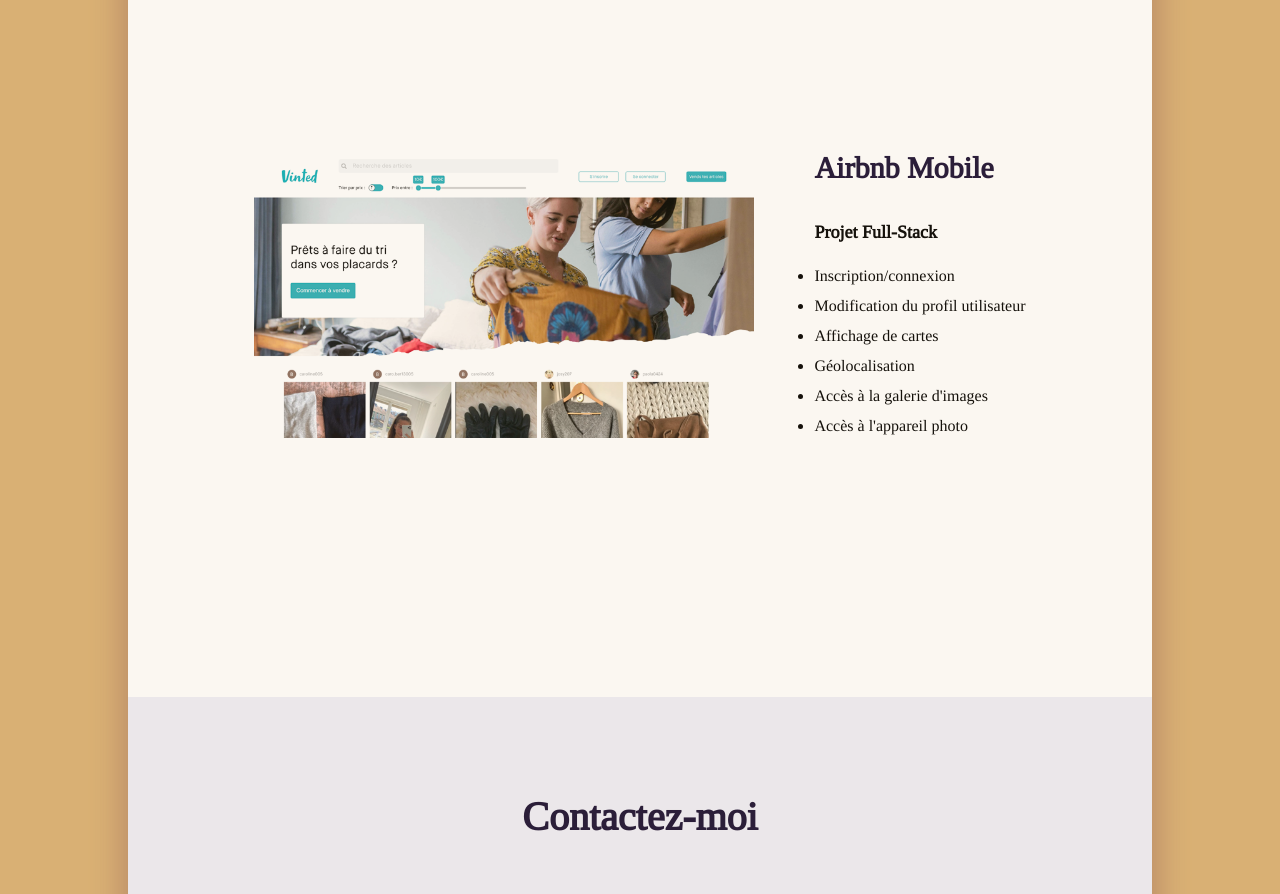
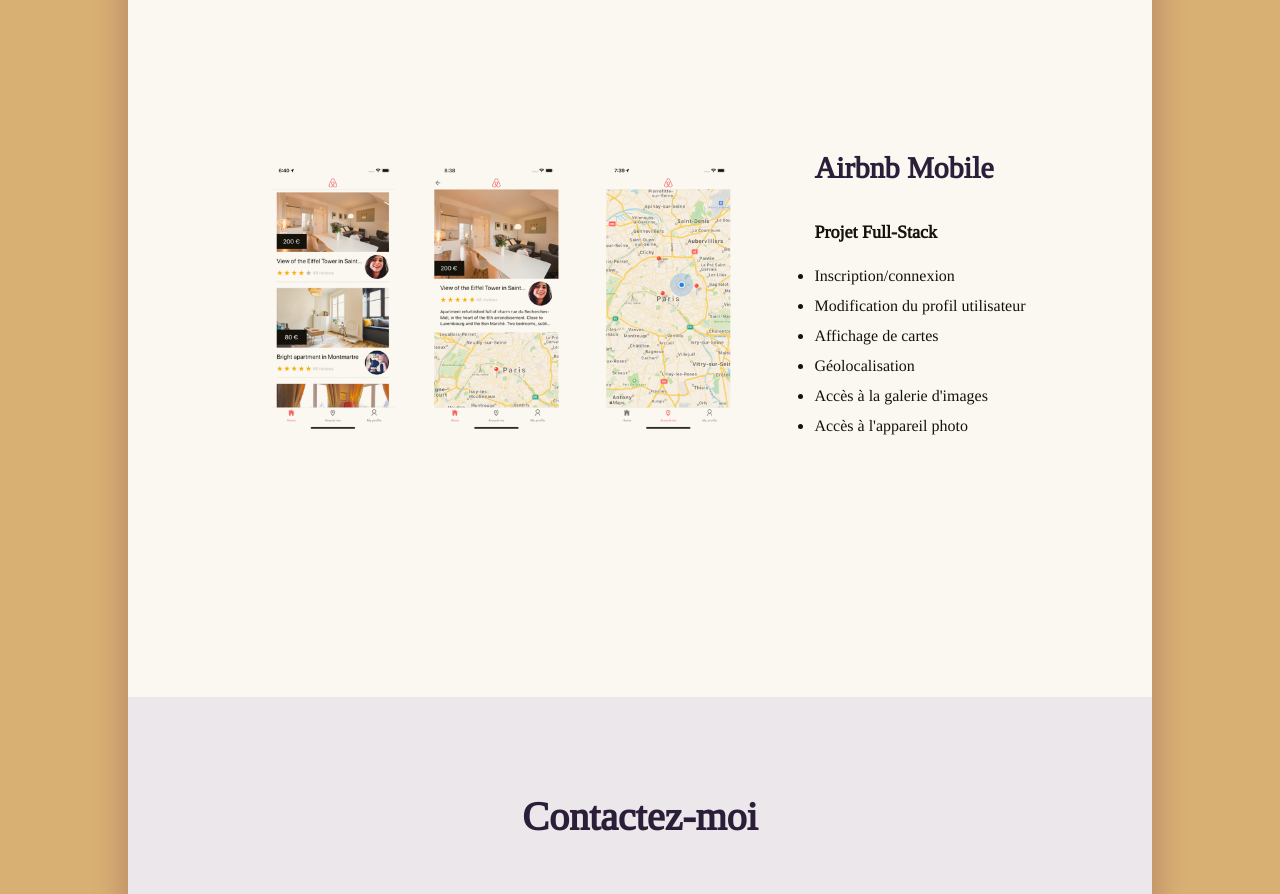
Before and after one commit to marianarainha/lereacteur-prepa, a plain HTML site: page index.html in a window 1280 px wide. Shown: the part 4265-5159 px from the top of the page. Drawn offline with Linux system fonts and the light colour scheme.

Commit message:
corrections

```diff
--- a/css/style.css
+++ b/css/style.css
@@ -157,6 +157,9 @@
   margin-bottom: 100px;
 }
 
+.project:hover {
+  transform: scale(1.2);
+}
 .project img {
   width: 500px;
   margin-right: 60px;
--- a/index.html
+++ b/index.html
@@ -99,7 +99,7 @@
           </div>
         </div>
         <div class="project">
-          <img src="./img/vinted.png" alt="Img deliveroo" />
+          <img src="./img/vinted.png" alt="Img vinted" />
           <div class="projectlist">
             <h3>Vinted Web</h3>
             <h4>Projet Full-Stack</h4>
@@ -114,7 +114,7 @@
           </div>
         </div>
         <div class="project">
-          <img src="./img/vinted.png" alt="Img deliveroo" />
+          <img src="./img/airbnb.png" alt="Img airbnb" />
           <div class="projectlist">
             <h3>Airbnb Mobile</h3>
             <h4>Projet Full-Stack</h4>
```
